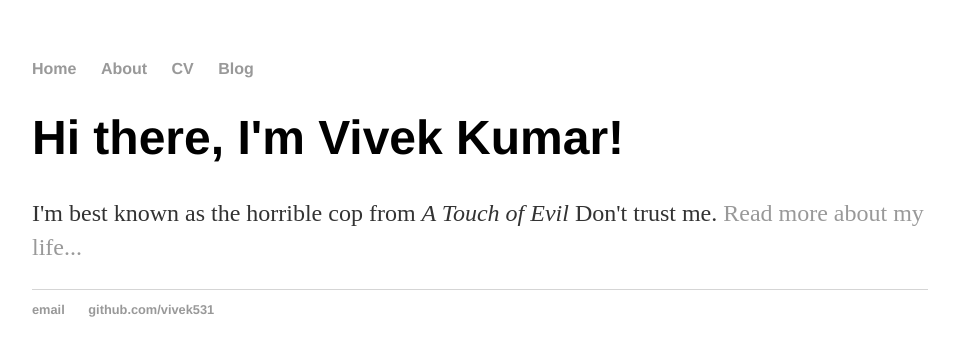
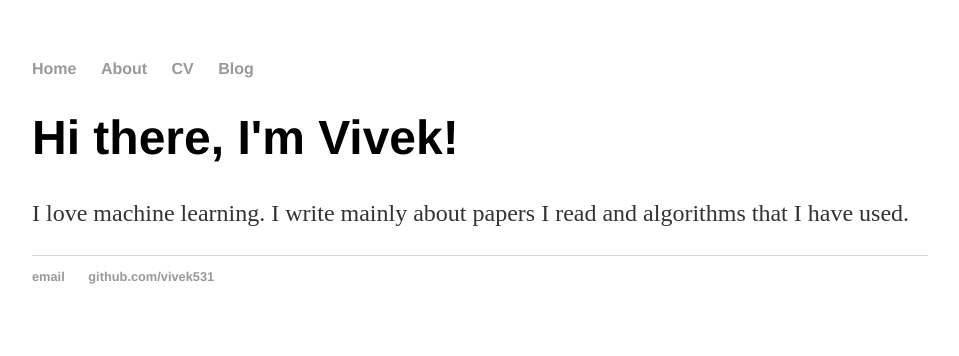
Before and after one commit to vivek531/vivek531.github.io, a Jekyll site: the page built from index.html, in a window 1280 px wide. Shown: the top 356 px of the page, without its empty margins (160-1119 px from the left). Built offline with Jekyll 4.4.1, drawn with Linux system fonts in a browser that asks for light colours.

Commit message:
Update index.html

```diff
--- a/index.html
+++ b/index.html
@@ -3,6 +3,6 @@ layout: default
 title: Vivek Kumar, Constant Learner
 ---
 <div class="blurb">
-	<h1>Hi there, I'm Vivek Kumar!</h1>
-	<p>I'm best known as the horrible cop from <em>A Touch of Evil</em> Don't trust me. <a href="/about">Read more about my life...</a></p>
+	<h1>Hi there, I'm Vivek!</h1>
+	<p>I love machine learning. I write mainly about papers I read and algorithms that I have used.</p>
 </div><!-- /.blurb -->
```
